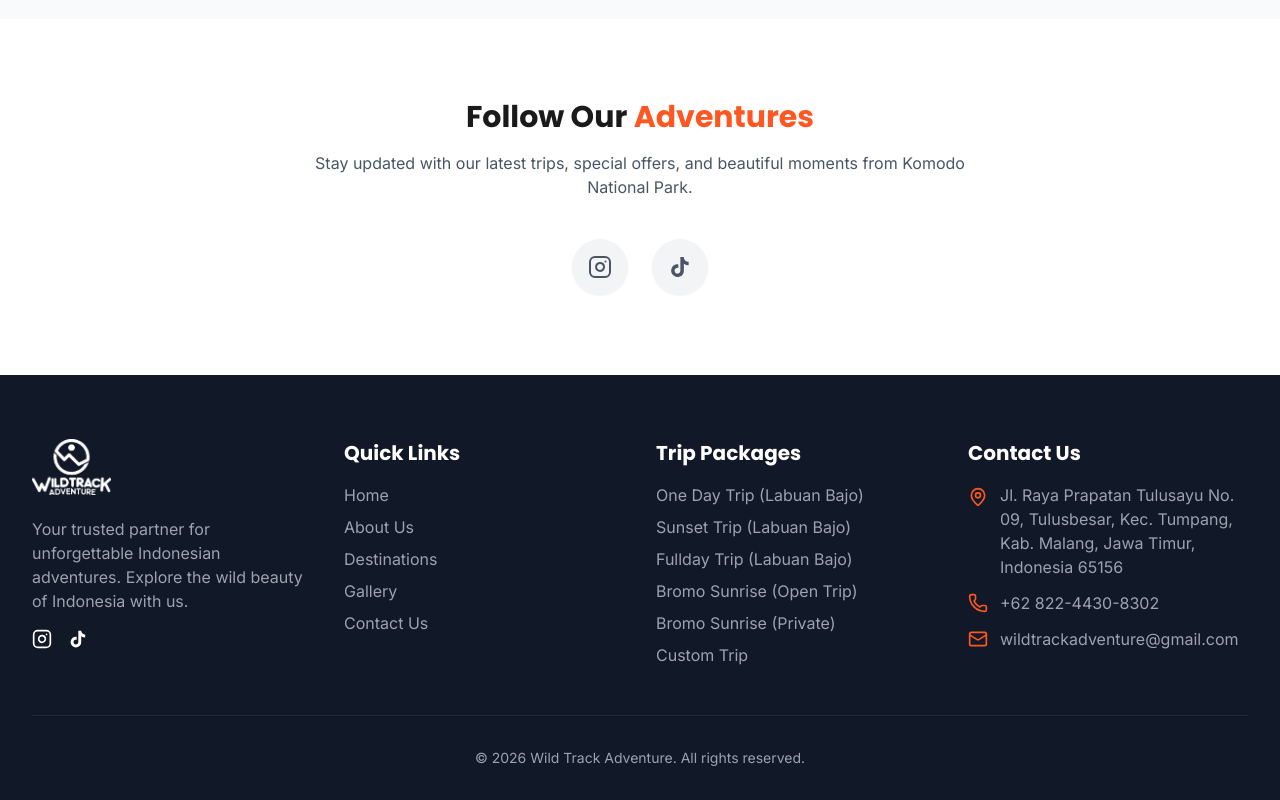
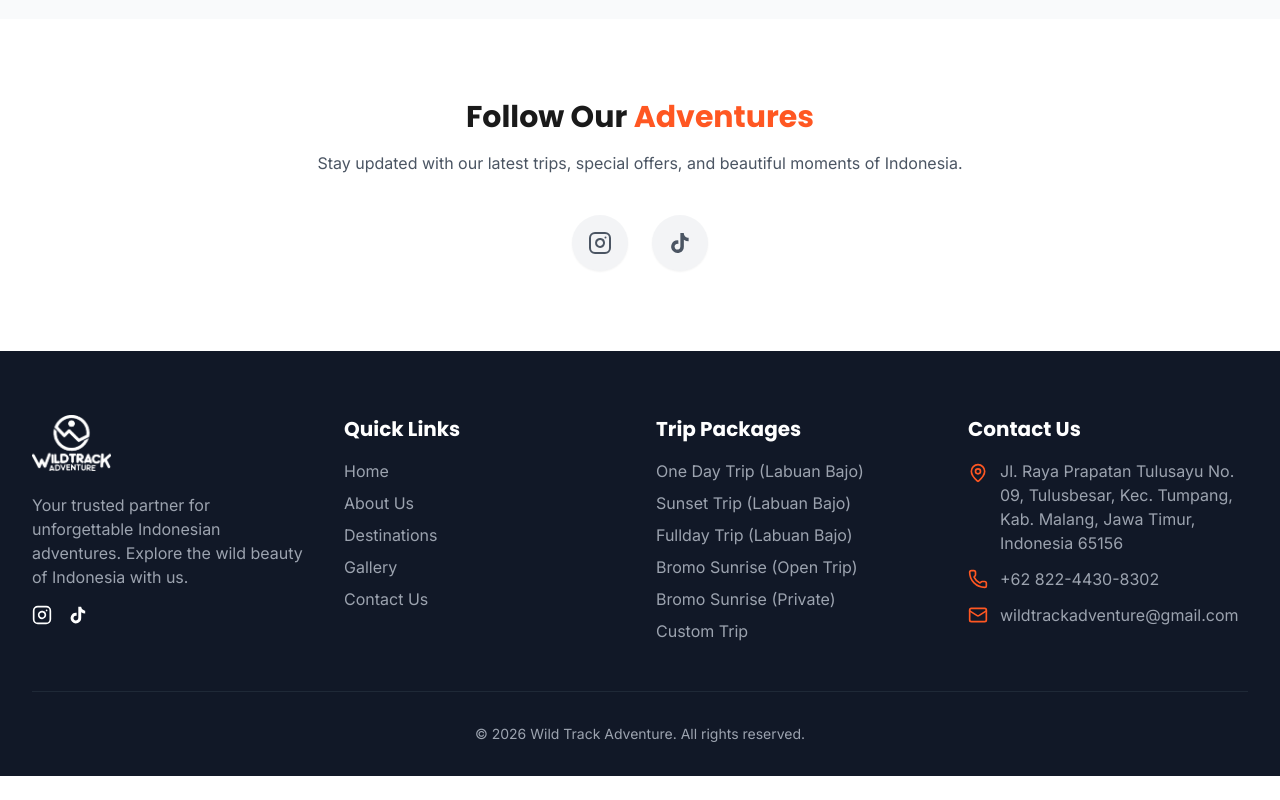
Before and after one commit to bafaqih/WildTrack, a React (Vite) app in the folder frontend/: page /gallery in a window 1280 px wide. Shown: the part 1511-2311 px from the top of the page. After the commit the page ends 2287 px from the top, so only its background shows below. Built offline with nearby package versions, Linux system fonts and the light colour scheme.

Commit message:
update gallery

```diff
--- a/frontend/src/pages/Gallery.jsx
+++ b/frontend/src/pages/Gallery.jsx
@@ -268,7 +268,7 @@
                         Follow Our <span className="text-secondary">Adventures</span>
                     </h2>
                     <p className="text-gray-600 mb-10 max-w-2xl mx-auto">
-                        Stay updated with our latest trips, special offers, and beautiful moments from Komodo National Park.
+                        Stay updated with our latest trips, special offers, and beautiful moments of Indonesia.
                     </p>
 
                     <div className="flex flex-wrap justify-center gap-6">
```
